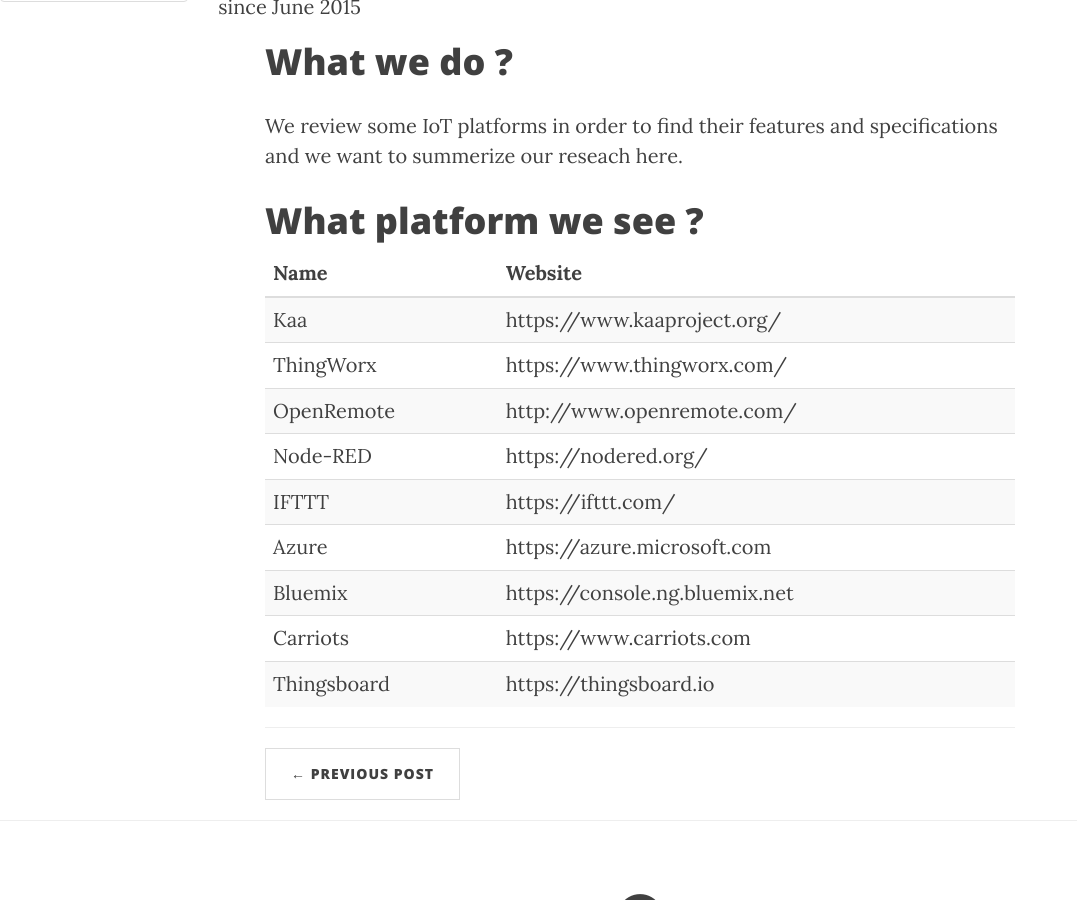
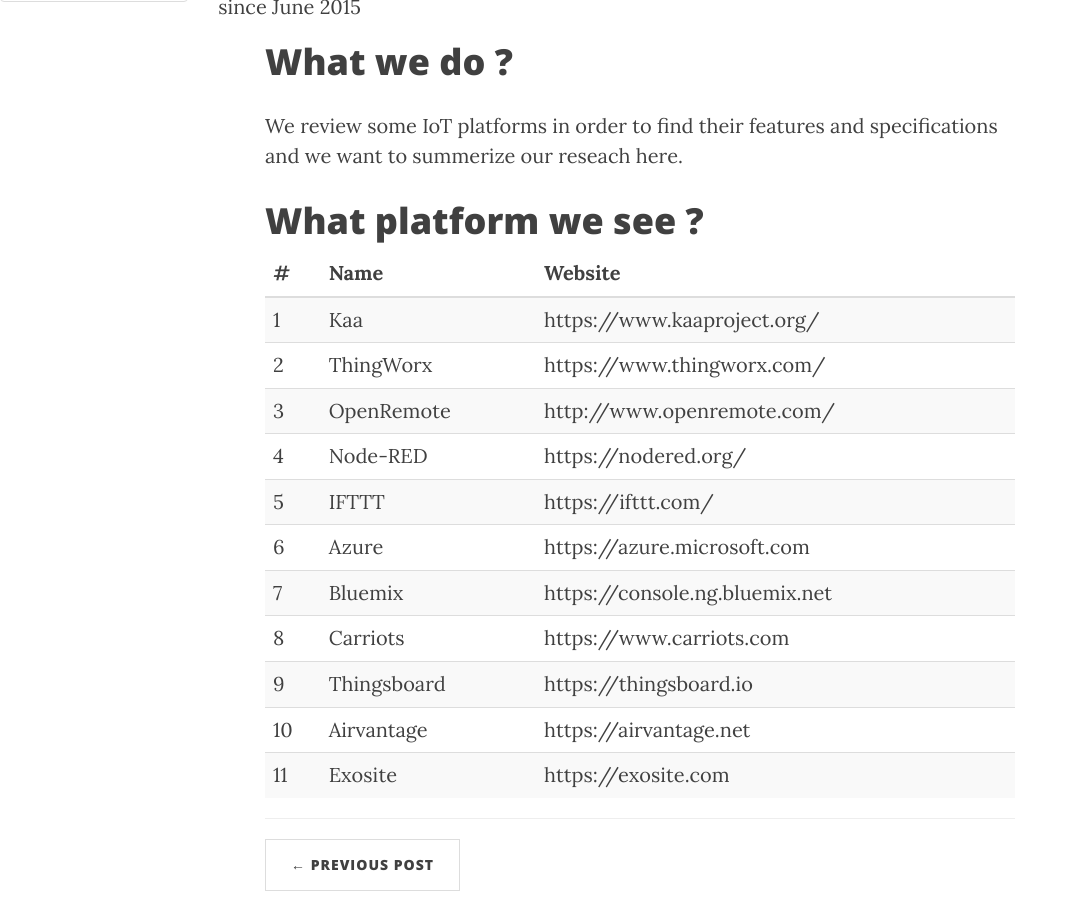
Before and after one commit to AoLab/AoLab.github.io, a Jekyll site: the page built from _posts/2017-05-14-Platforms.html, in a window 1280 px wide and 900 px high, scrolled down 442 px. Shown: the whole window, without its empty margins (0-1077 px from the left). Built offline with Jekyll 4.4.1, drawn with Linux system fonts in a browser that asks for light colours; nearby versions of some CDN libraries; grey boxes are pictures that could not be loaded.

Commit message:
Platforms post was improved.

```diff
--- a/_posts/2017-05-14-Platforms.html
+++ b/_posts/2017-05-14-Platforms.html
@@ -13,46 +13,66 @@ to summerize our reseach here.
 <table class="table table-striped">
   <thead>
     <tr>
+      <th>#</th>
       <th>Name</th>
       <th>Website</th>
     </tr>
   </thead>
   <tbody>
   <tr>
+    <td>1</td>
     <td>Kaa</td>
     <td>https://www.kaaproject.org/</td>
   </tr>
   <tr>
+    <td>2</td>
     <td>ThingWorx</td>
     <td>https://www.thingworx.com/</td>
   </tr>
   <tr>
+    <td>3</td>
     <td>OpenRemote</td>
     <td>http://www.openremote.com/</td>
   </tr>
   <tr>
+    <td>4</td>
     <td>Node-RED</td>
     <td>https://nodered.org/</td>
   </tr>
   <tr>
+    <td>5</td>
     <td>IFTTT</td>
     <td>https://ifttt.com/</td>
   </tr>
   <tr>
+    <td>6</td>
     <td>Azure</td>
     <td>https://azure.microsoft.com</td>
   </tr>
   <tr>
+    <td>7</td>
     <td>Bluemix</td>
     <td>https://console.ng.bluemix.net</td>
   </tr>
   <tr>
+    <td>8</td>
     <td>Carriots</td>
     <td>https://www.carriots.com</td>
   </tr>
   <tr>
+    <td>9</td>
     <td>Thingsboard</td>
     <td>https://thingsboard.io</td>
   </tr>
+  <tr>
+    <td>10</td>
+    <td>Airvantage</td>
+    <td>https://airvantage.net</td>
+  </tr>
+  <tr>
+    <td>11</td>
+    <td>Exosite</td>
+    <td>https://exosite.com</td>
+  </tr>
   </tbody>
 </table>
```
